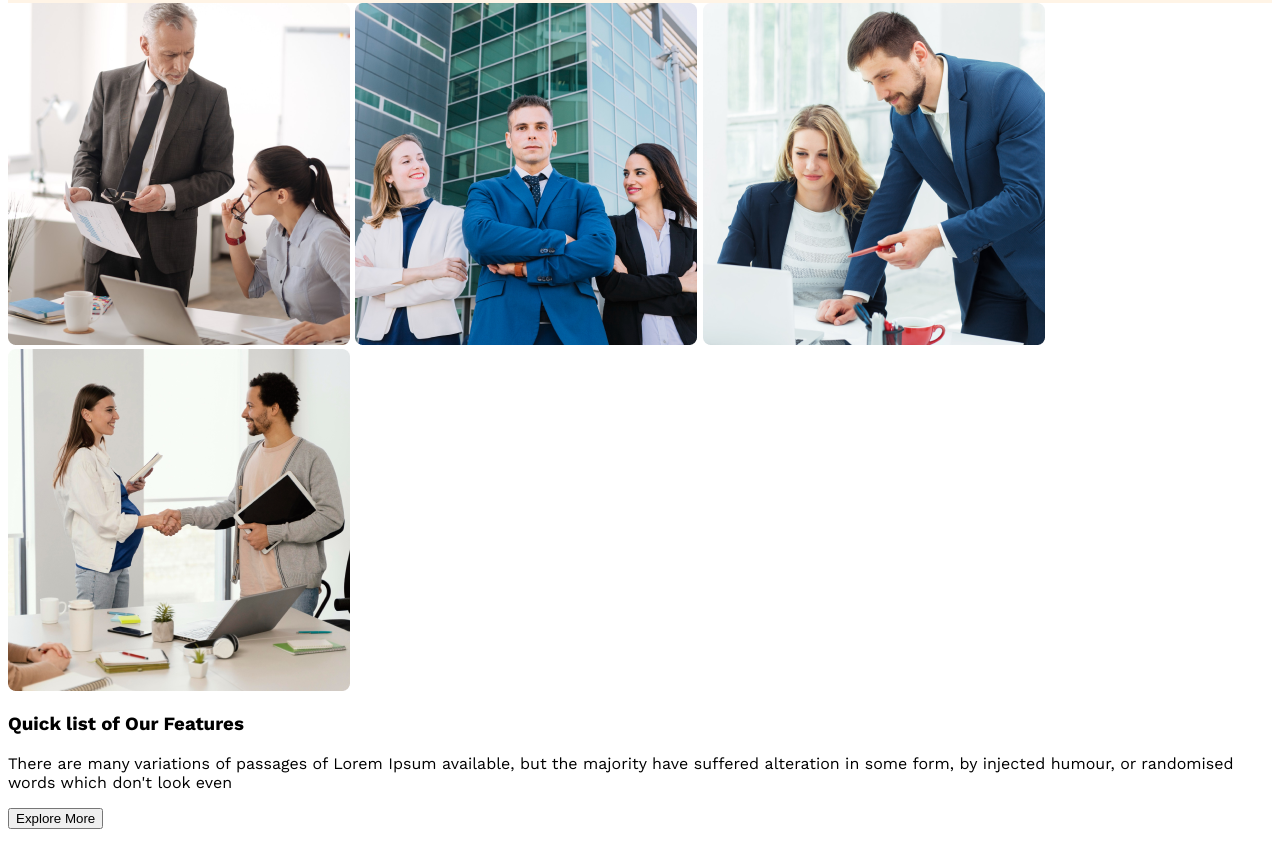
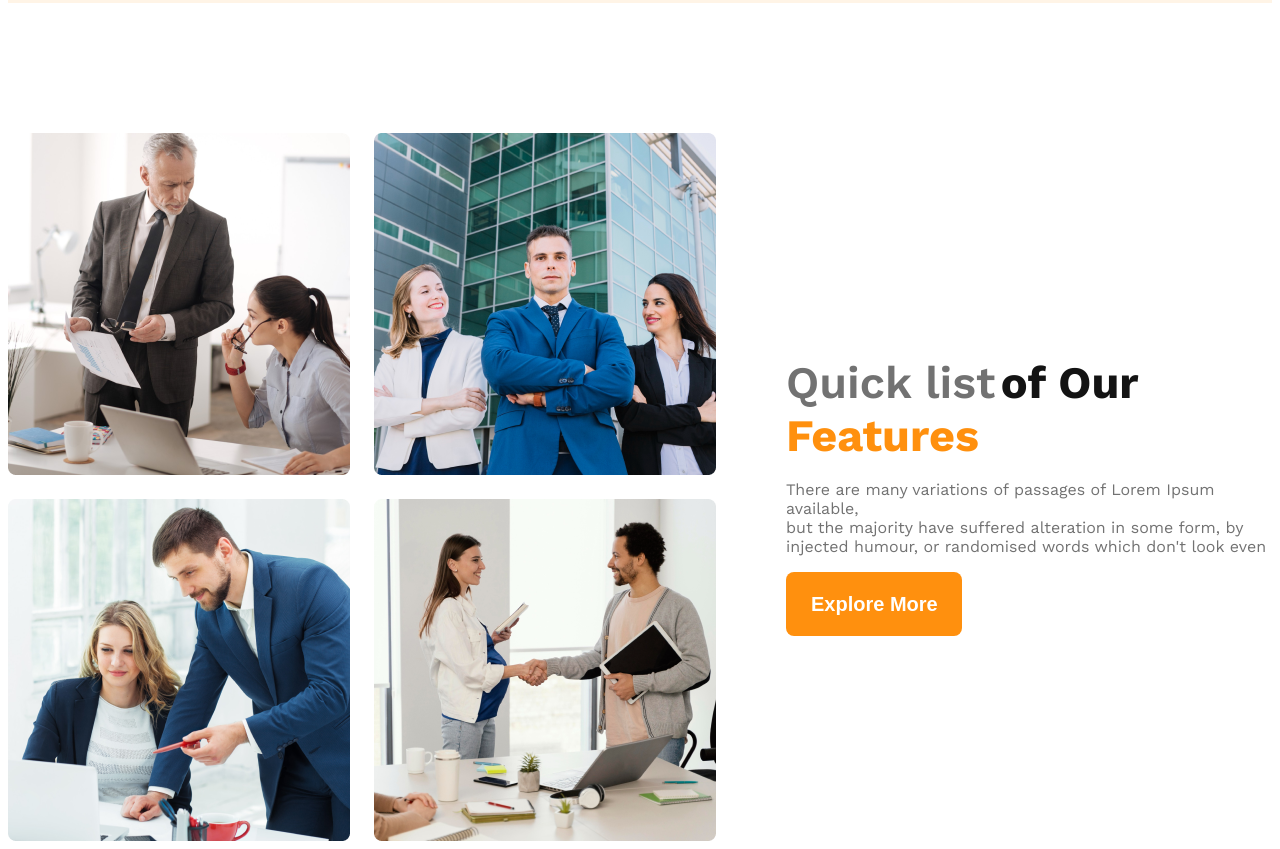
Before and after one commit to sharmin157/g3-architec-repo, a plain HTML site: page index.html in a window 1280 px wide. Shown: the part 1193-2042 px from the top of the page. Drawn offline with nearby package versions, Linux system fonts and the light colour scheme.

Commit message:
added the main part

```diff
--- a/index.html
+++ b/index.html
@@ -29,17 +29,19 @@
     </div>
     </header>
     <main>
-       <section>
+       <section class="teams display-flex">
+        <div class="team-img-container">
         <img src="images/team1.png" alt="">
         <img src="images/team2.png" alt="">
         <img src="images/team3.png" alt="">
         <img src="images/team4.png" alt="">
-       </section>
-       <section>
-        <h3>Quick list of Our Features</h3>
-        <p>There are many variations of passages of Lorem Ipsum available, but the majority have suffered alteration in some form, by injected humour, or randomised words which don't look even</p>
-        <button>Explore More</button>
-       </section>
-    </main>
+        </div>
+        <div class="our-features">
+        <h3 class="section-title"><span id="Quick-list">Quick list</span> <span id="Our">of Our</span> <br> <span id="Features">Features</span></h3>
+        <p class=" banner-description dark-3">There are many variations of passages of Lorem Ipsum available, <br> but the majority have suffered alteration in some form, by injected humour, or randomised words which don't look even</p>
+        <button class="btn-primary">Explore More</button>
+        </div>
+        </section>
+       </main>
 </body>
 </html>
--- a/styles/architects.css
+++ b/styles/architects.css
@@ -30,6 +30,13 @@
     padding: 21px 24px 20px 25px;
     border-radius: 8px;
     border: none;
+}
+main{
+    max-width: 1440px;
+    margin: 0 auto;
+}
+main > section{
+  margin-top: 130px;
 }
 .navbar{
     justify-content: space-between;
@@ -69,6 +76,36 @@
 .banner-img{
     width: 100%;
 }
+.teams{
+    align-items: center;
+
+}
+.team-img-container{
+   display: grid;
+   grid-template-columns: repeat(2, 1fr);
+   gap: 24px;
+   font-weight: 342px;
+   border-radius: 8px;
+}
+.our-features{
+    margin-left: 70px;
+    max-width: 530px;
+}
+#Quick-list{
+    font-weight: 600;
+    font-size: 2.81rem;
+    color: #727272;
+}
+#Our{
+    font-weight: bold;
+    font-size: 2.81rem;
+     color: #131313;
+}
+#Features{
+     font-weight: bold;
+    font-size: 2.81rem;
+    color: #FF900E;
+}
 /* responsive media query */
 @media screen and (max-width: 576px){
    .navbar,
```
